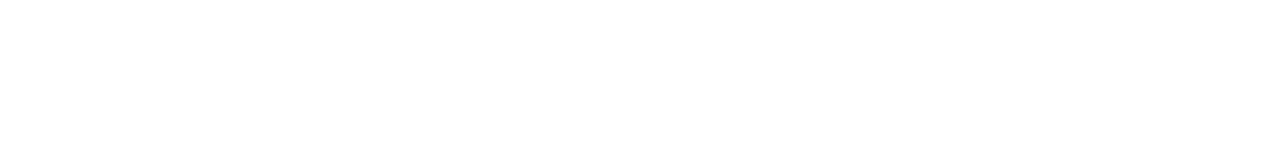
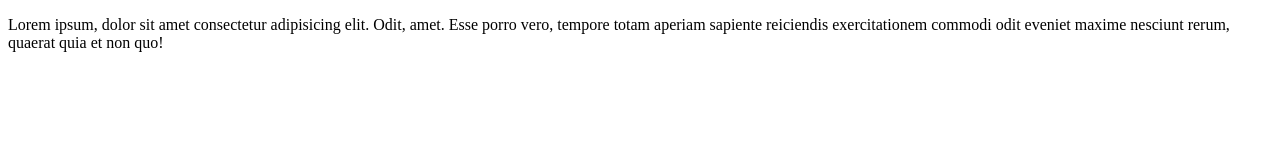
Before and after one commit to orodriguesigor/projeto-1, a plain HTML site: page index.html in a window 1280 px wide. Drawn offline with Linux system fonts and the light colour scheme.

Commit message:
Adicionado texto no body

```diff
--- a/index.html
+++ b/index.html
@@ -6,6 +6,6 @@
     <title>Curso de Git e Github</title>
 </head>
 <body>
-
+    <p> Lorem ipsum, dolor sit amet consectetur adipisicing elit. Odit, amet. Esse porro vero, tempore totam aperiam sapiente reiciendis exercitationem commodi odit eveniet maxime nesciunt rerum, quaerat quia et non quo!</p>
 </body>
 </html>
```
